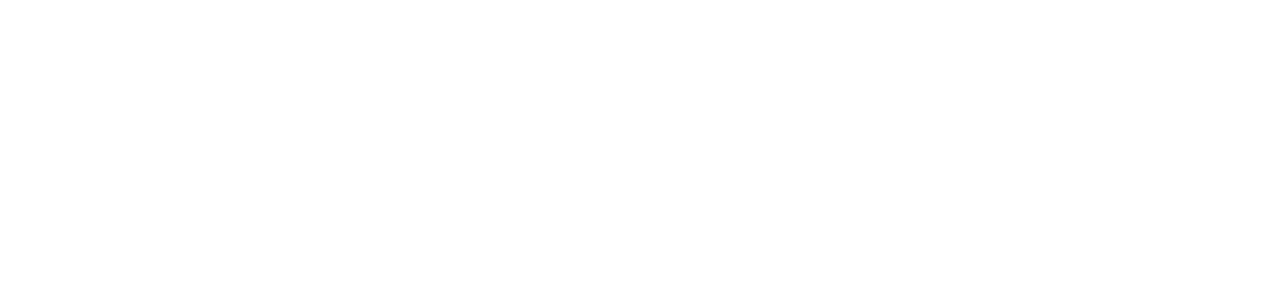
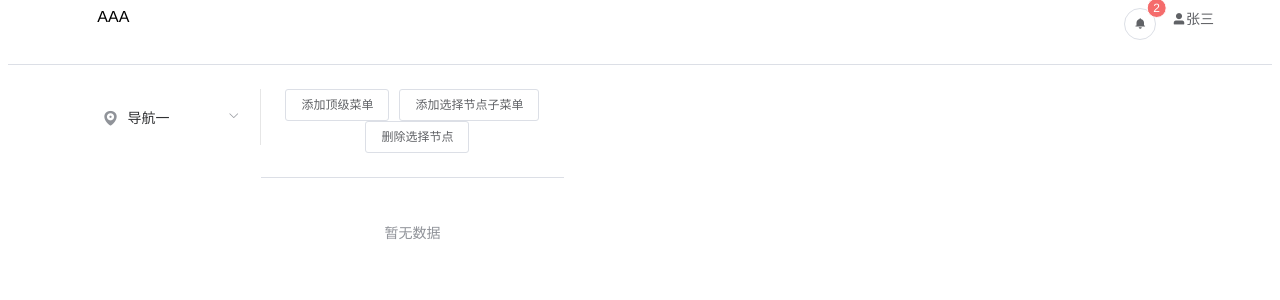
Before and after one commit to yiyan1992/web_admin, a Vue app: page /sysMenu in a window 1280 px wide. Shown: the top 300 px of the page. Built offline with nearby package versions, Linux system fonts and the light colour scheme; no server answers; sample sign-in values are in the browser's storage.

Commit message:
menu manage other update

```diff
--- a/src/components/Home.vue
+++ b/src/components/Home.vue
@@ -11,6 +11,7 @@
                     <el-menu-item index="/about">选项2</el-menu-item>
                     <el-menu-item index="/dataSource">数据源</el-menu-item>
                     <el-menu-item index="/sysRole">角色</el-menu-item>
+                    <el-menu-item index="/sysMenu">菜单</el-menu-item>
                 </el-submenu>
             </el-menu>
         </div>
--- a/src/entity/Sys.ts
+++ b/src/entity/Sys.ts
@@ -1,9 +1,11 @@
 import {DataPage} from "@/entity/Base";
 
-export class SysMenu extends DataPage {
+export class SysMenu {
     public id!: bigint;
 
     public name!: string;
+
+    public button: boolean = false;
 
     public url!: string;
 
@@ -11,7 +13,9 @@
 
     public description!: string;
 
-    public parent!: SysMenu;
+    public parentId!: bigint | null;
+
+    public children: SysMenu[] = [];
 }
 
 export class SysRole extends DataPage {
--- a/src/router/index.ts
+++ b/src/router/index.ts
@@ -4,6 +4,7 @@
 import DataSource from '@/views/DataSource.vue'
 import LoginView from '@/views/LoginView.vue'
 import SysRoleView from "@/views/sys/SysRoleView.vue";
+import SysMenuView from "@/views/sys/SysMenuView.vue";
 
 Vue.use(VueRouter);
 
@@ -42,7 +43,11 @@
                 path: '/sysRole',
                 name: 'sysRole',
                 component: SysRoleView
-            }
+            }, {
+                path: '/sysMenu',
+                name: 'sysMenu',
+                component: SysMenuView
+            },
         ]
     }
 
--- a/src/views/LoginView.vue
+++ b/src/views/LoginView.vue
@@ -22,6 +22,7 @@
 <script lang="ts">
     import {Component, Vue} from 'vue-property-decorator';
     import {Login} from '@/entity/Login'
+    import {Message} from "element-ui";
 
     @Component
     export default class LoginView extends Vue {
@@ -42,6 +43,7 @@
                 if (valid) {
                     this.axios.post("login", this.form).then(result => {
                         if (result.data.code == 200) {
+                            Message.success("登录成功!");
                             localStorage.setItem("Authorization", result.data.data);
                             this.$router.replace("/");
                         }
--- /dev/null
+++ b/src/views/sys/SysMenuView.vue
@@ -0,0 +1,222 @@
+<template>
+    <div>
+
+        <div id="left">
+            <el-button @click="toAddParent">添加顶级菜单</el-button>
+            <el-button @click="toAddNode">添加选择节点子菜单</el-button>
+            <el-button @click="toRemoveNode">删除选择节点</el-button>
+            <el-divider/>
+
+            <el-tree
+                    :allow-drag="allowDrag"
+                    :allow-drop="allowDrop"
+                    :data="treeData"
+                    @node-click="handleNodeClick"
+                    @node-drop="handleDrop"
+                    default-expand-all
+                    draggable
+                    highlight-current
+                    node-key="id" ref="tree">
+                  <span class="custom-tree-node" slot-scope="{ node, data }">
+                      <span>
+                          <span class="el-icon-folder" v-if="!data.button"/>
+                          <span class="el-icon-tickets" v-if="data.button"/>
+                          {{ data.name }}
+                      </span>
+                  </span>
+            </el-tree>
+        </div>
+        <div id="right">
+            <el-form :model="form" :rules="rules" label-width="100px" ref="form" v-if="formShow">
+                <el-form-item label="名称" prop="name">
+                    <el-input v-model="form.name"/>
+                </el-form-item>
+                <el-form-item label="地址" prop="url">
+                    <el-input v-model="form.url"/>
+                </el-form-item>
+                <el-form-item label="按钮" prop="button">
+                    <el-checkbox v-model="form.button"/>
+                </el-form-item>
+                <el-form-item label="权限" prop="permission">
+                    <el-input v-model="form.permission"/>
+                </el-form-item>
+                <el-form-item label="描述" prop="description">
+                    <el-input v-model="form.description"/>
+                </el-form-item>
+                <el-form-item>
+                    <el-button @click="save('form')">保存</el-button>
+                    <el-button @click="formShow=false">取消</el-button>
+                </el-form-item>
+            </el-form>
+        </div>
+    </div>
+</template>
+
+<script lang="ts">
+    import {Component, Vue} from 'vue-property-decorator';
+
+    import {SysMenu} from '../../entity/Sys';
+    import {Result, JpaPage} from '../../entity/Base';
+    import {Message, MessageBox} from "element-ui";
+    import {Form} from "element-ui";
+
+    @Component
+    export default class SysMenuView extends Vue {
+
+        private treeData: SysMenu[] = [];
+
+        private formShow: boolean = false;
+
+        private form: SysMenu = new SysMenu();
+
+        private rules = {
+            name: [
+                {required: true, message: "请输入名称", trigger: "blur"},
+                {min: 3, max: 20, message: "长度在 3 到 20 个字符", trigger: "blur"}
+            ],
+            permission: [{required: true, message: "请输入权限", trigger: "blur"},]
+        }
+
+        created() {
+            this.loadTree();
+        }
+
+        loadTree() {
+            this.axios.get("sys/menu/findForTree", {}).then((result) => {
+                this.treeData = result.data.data;
+                let v = new Result(result);
+                if (v.code == 200) {
+                    console.log("##");
+                } else {
+                    Message.error("加载失败!");
+                }
+            });
+        }
+
+        save(form: string) {
+            const ref: any = this.$refs[form];
+            ref.validate((valid: boolean) => {
+                if (valid) {
+                    this.axios.post("sys/menu/save", this.form).then(result => {
+                        let v = new Result(result);
+                        if (v.code == 200) {
+                            Message.success("保存成功!");
+                            this.formShow = false;
+                            this.loadTree();
+                        }
+                    });
+                }
+            });
+        }
+
+        toAddParent() {
+            this.formShow = true;
+            this.form = new SysMenu();
+        }
+
+        toAddNode() {
+            let tree = (this as any).$refs.tree;
+
+            let currentNode = tree.getCurrentNode();
+            if (currentNode == null) {
+                Message.warning("先选择一个节点!");
+                return;
+            } else {
+
+                if (currentNode.button) {
+                    Message.warning("按钮节点不能添加子节点!");
+                    return;
+                }
+
+                this.formShow = true;
+                this.form = new SysMenu();
+                this.form.parentId = currentNode.id;
+            }
+        }
+
+        toRemoveNode() {
+
+            let tree = (this as any).$refs.tree;
+            let currentNode = tree.getCurrentNode();
+            if (currentNode == null) {
+                Message.warning("先选择一个节点!");
+                return;
+            }
+            if (currentNode.children != null && currentNode.children.length != 0) {
+                Message.warning("先删除子节点!");
+                return;
+            }
+
+            MessageBox.confirm('此操作将删除该菜单, 是否继续?', '提示', {
+                confirmButtonText: '确定',
+                cancelButtonText: '取消',
+                type: 'warning'
+            }).then(() => {
+                this.axios.post("sys/menu/deleteById/" + currentNode.id).then(result => {
+                    let v = new Result(result);
+                    if (v.code == 200) {
+                        this.loadTree();
+                        Message.success("删除成功!");
+                    }
+                });
+            }).catch(() => {
+                Message.info("已取消删除");
+            });
+        }
+
+        handleNodeClick(data: SysMenu, node: any, ev: any) {
+            this.formShow = true;
+            this.form = data;
+        }
+
+        handleDrop(draggingNode: any, dropNode: any, dropType: any, ev: any) {
+
+            if (dropType == "inner") {
+                draggingNode.data.parentId = dropNode.data.id;
+            } else {
+                draggingNode.data.parentId = dropNode.data.parentId;
+            }
+
+            this.axios.post("/sys/menu/save", draggingNode.data).then(result => {
+                if (result.data.code == 200) {
+                    this.loadTree();
+                }
+            });
+
+        }
+
+        allowDrop(draggingNode: any, dropNode: any, type: any) {
+            return !dropNode.data.button;
+        }
+
+        allowDrag(draggingNode: any) {
+            return true;
+        }
+
+    }
+
+
+</script>
+
+
+<style scoped>
+    #left {
+        float: left;
+        width: 30%;
+    }
+
+    #right {
+        float: left;
+        clear: right;
+        width: 70%;
+    }
+
+    .custom-tree-node {
+        flex: 1;
+        display: flex;
+        align-items: center;
+        justify-content: space-between;
+        font-size: 14px;
+        padding-right: 8px;
+    }
+</style>
--- a/src/views/sys/SysRoleView.vue
+++ b/src/views/sys/SysRoleView.vue
@@ -63,6 +63,7 @@
 
     import {SysRole, SysMenu} from '../../entity/Sys';
     import {Result, JpaPage} from '../../entity/Base';
+    import {Message, MessageBox} from "element-ui";
 
     @Component
     export default class SysRoleView extends Vue {
@@ -106,7 +107,7 @@
         }
 
         toDelete(index: number, row: any) {
-            (this as any).$confirm('此操作将删除该角色, 是否继续?', '提示', {
+            MessageBox.confirm('此操作将删除该角色, 是否继续?', '提示', {
                 confirmButtonText: '确定',
                 cancelButtonText: '取消',
                 type: 'warning'
@@ -114,30 +115,29 @@
                 this.axios.post("sys/role/deleteById/" + row.id).then(result => {
                     let v = new Result(result);
                     if (v.code == 200) {
-                        (this as any).$message({
-                            type: 'success',
-                            message: '删除成功!'
-                        });
+                        Message.success("删除成功!");
                         this.searchForm("form");
                     }
                 });
             }).catch(() => {
-                (this as any).$message({
-                    type: 'info',
-                    message: '已取消删除'
-                });
+                Message.info("已取消删除");
             });
         }
 
         dialogSave(form: string) {
+            const ref: any = this.$refs[form];
+            ref.validate((valid: boolean) => {
+                if (valid) {
                     this.axios.post("sys/role/save", this.dialog.form).then(result => {
                         let v = new Result(result);
                         if (v.code == 200) {
                             this.dialog.show = false;
                             this.searchForm("form");
-                    (this as any).$message.success('保存成功!');
+                            Message.success('保存成功!');
                         } else {
-                    (this as any).$message.error('保存失败!');
+                            Message.error('保存失败!');
+                        }
+                    });
                 }
             });
         }
```
Also changed, not shown: src/views/DataSource.vue (+23 -24 lines). Lines whose indentation alone changed are shown as unchanged.
